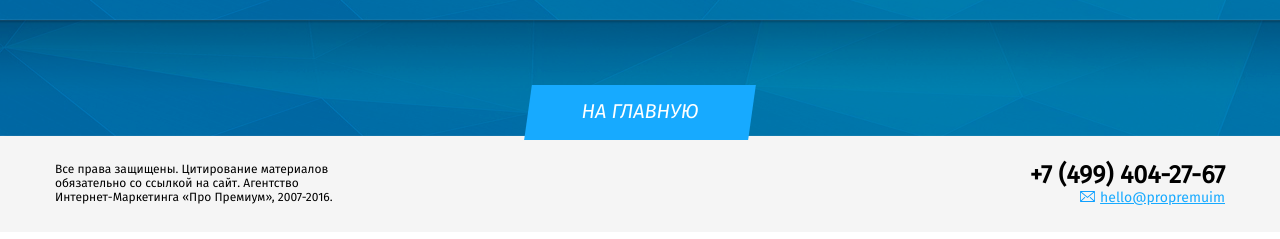
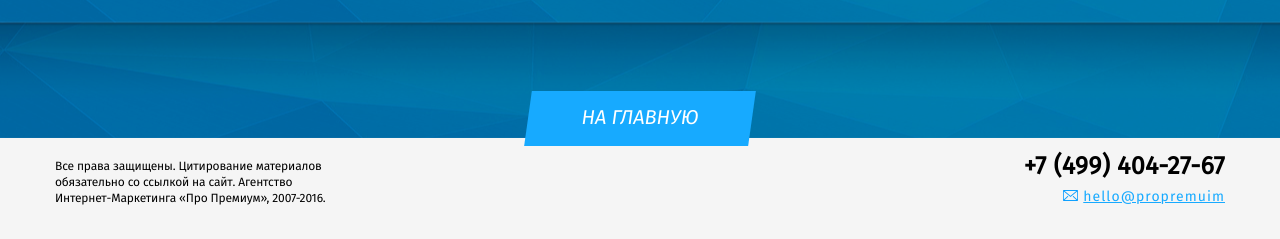
Before and after one commit to VitoMonte/vitomonte.github.io, a plain HTML site: page index.html in a window 1280 px wide. Shown: the part 790-1029 px from the top of the page. Drawn offline with Linux system fonts and the light colour scheme.

Commit message:
upgrade style css

```diff
--- a/css/style.css
+++ b/css/style.css
@@ -191,7 +191,7 @@
 	background-image: url(../images/bottom.png);
 	background-repeat-y: no-repeat;
 	background-position: bottom;
-	padding-bottom: 12%;
+	padding-bottom: 12.2%;
 	position: relative;
 }
 .thanks {
@@ -232,7 +232,7 @@
 	width: 17.5%;
 	margin: auto;
 	position: absolute;
-	bottom: 2%;
+	bottom: 1.43%;
 	left: 0;
 	right: 0;
 	color: #fff;
@@ -259,13 +259,19 @@
 
 .footer {
 	background: #f5f5f5;
-	padding: 2% 0;
+	padding: 1.1% 0 2% 0;
+}
+.footer .container {
+	align-items: self-start;
 }
 .copyright, .contact-me {
 	width: 25%;
 }
 .copyright {
 	font-size: 12px;
+	line-height: 1.3em;
+	padding: 0.6% 0;
+	letter-spacing: -0.013em;
 }
 .contact-me {
 	text-align: right;
@@ -273,6 +279,8 @@
 .contact-me-phone {
 	font-size: 25px;
 	font-weight: bold;
+	letter-spacing: 0.013em;
+	margin-bottom: 0.3em;
 }
 .contact-me-mail {
 	font-size: 14px;
@@ -281,6 +289,7 @@
 	position: relative;
 	padding-left: 20px;
 	color: #17aaff;
+	letter-spacing: 0.075em;
 }
 .contact-me-mail a:before {
 	content: "";
```
